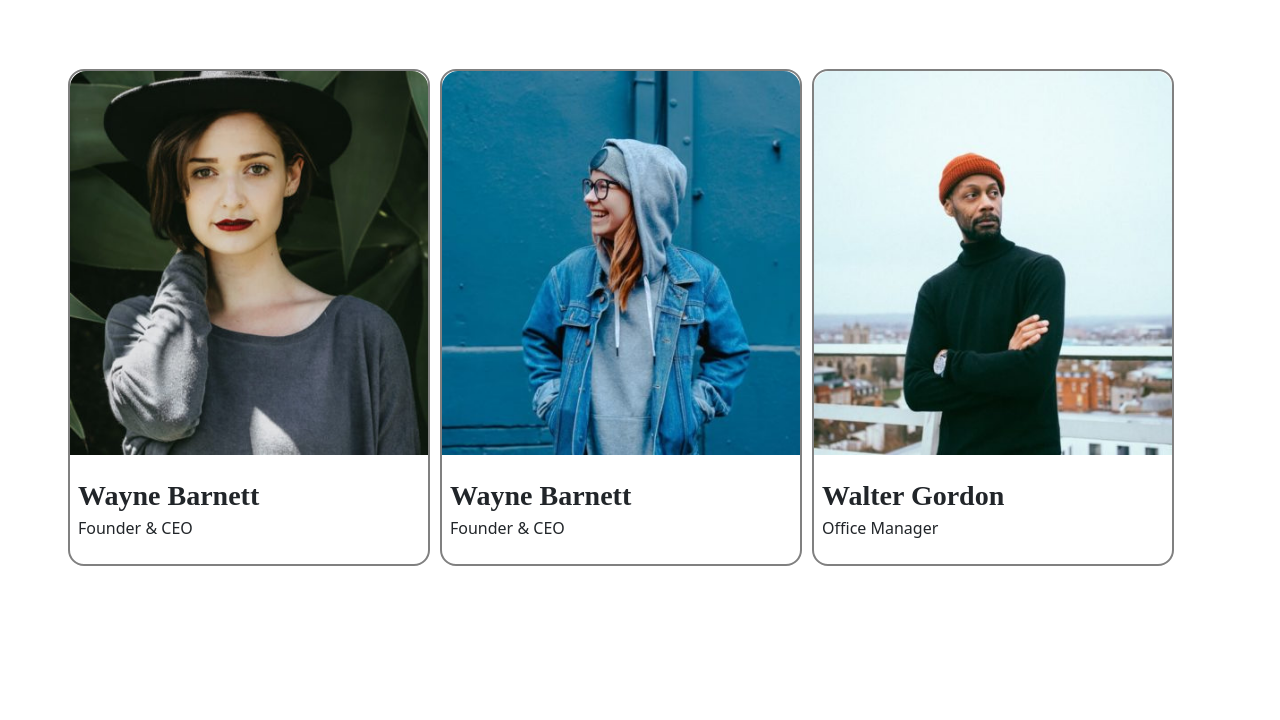
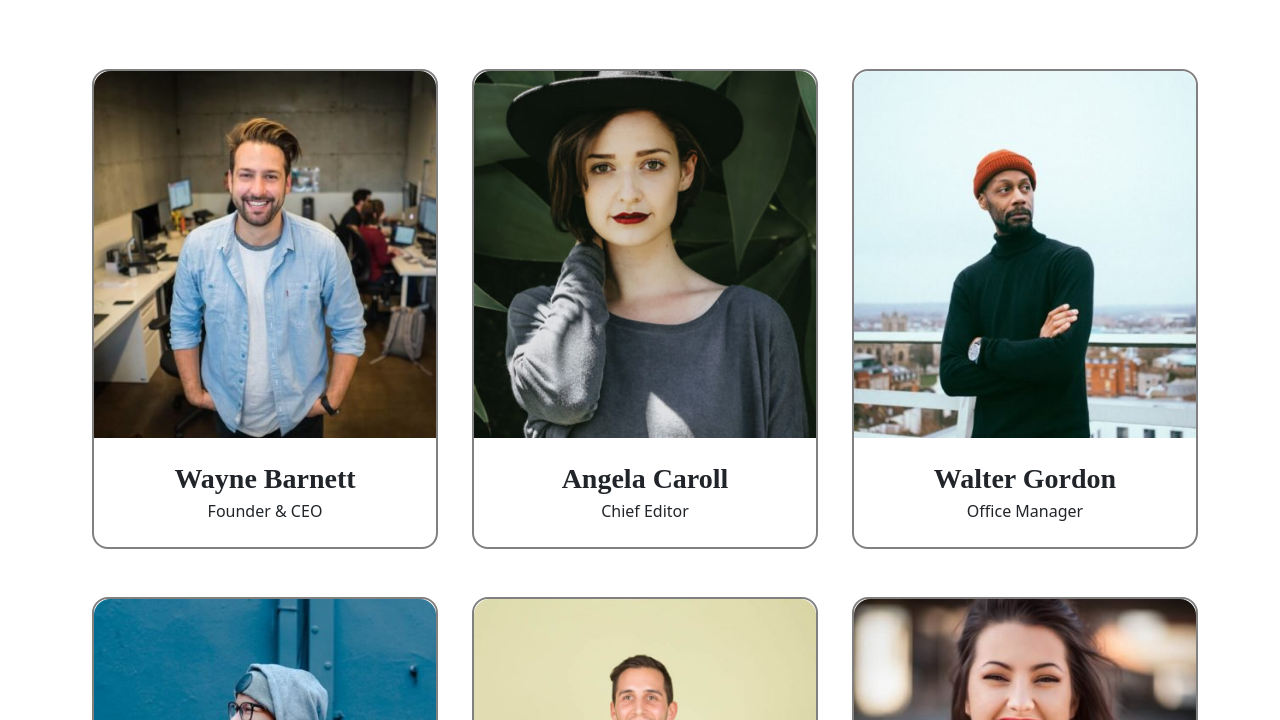
Before and after one commit to Soniamy/js-our-team, a plain HTML site: page src/index.html in a window 1280 px wide. Shown: the part 80-800 px from the top of the page. Drawn offline with nearby package versions, Linux system fonts and the light colour scheme.

Commit message:
fine BONUS

```diff
--- a/src/index.html
+++ b/src/index.html
@@ -30,45 +30,6 @@
         <section class="cards">
             <div class="container">
                 <div class="row text-center" id="cards-container"></div>
-                <div class="col-4 mb-5">
-                    <article class="my_card">
-                        <img
-                            class="img-fluid card-image mb-3"
-                            src="assets/images/angela-caroll-chief-editor.jpg"
-                            alt="${element.name}'s picture"
-                        />
-                        <div class="card-description p-2">
-                            <h3 class="card-name mb-1">Wayne Barnett</h3>
-                            <p class="card-role mb-3">Founder & CEO</p>
-                        </div>
-                    </article>
-                </div>
-                <div class="col-4 mb-5">
-                    <article class="my_card">
-                        <img
-                            class="img-fluid card-image mb-3"
-                            src="assets/images/angela-lopez-social-media-manager.jpg"
-                            alt="${element.name}'s picture"
-                        />
-                        <div class="card-description p-2">
-                            <h3 class="card-name mb-1">Wayne Barnett</h3>
-                            <p class="card-role mb-3">Founder & CEO</p>
-                        </div>
-                    </article>
-                </div>
-                <div class="col-4 mb-5">
-                    <article class="my_card">
-                        <img
-                            class="img-fluid card-image mb-3"
-                            src="assets/images/walter-gordon-office-manager.jpg"
-                            alt="${element.name}'s picture"
-                        />
-                        <div class="card-description p-2">
-                            <h3 class="card-name mb-1">Walter Gordon</h3>
-                            <p class="card-role mb-3">Office Manager</p>
-                        </div>
-                    </article>
-                </div>
             </div>
         </section>
         <script type="text/javascript" src="js/main.js"></script>
--- a/src/js/main.js
+++ b/src/js/main.js
@@ -32,11 +32,13 @@
         image: 'barbara-ramos-graphic-designer.jpg',
     },
 ];
+
 // MILESTONE 1:
 // Stampare su console, per ogni membro del team, le informazioni di nome, ruolo e la stringa della foto
 //for (let i = 0; i < teamList.length; i++) {
 //console.log(teamList[i]);
 //}
+
 // MILESTONE 2:
 //Stampare le stesse informazioni su DOM sottoforma di stringhe
 //const cardsContainer = document.getElementById('cards-container');
@@ -45,3 +47,23 @@
 //    cardsContainer.innerHTML += teamList[i].role;
 //    cardsContainer.innerHTML += teamList[i].image;
 //}
+
+//BONUS
+const cardsContainer = document.getElementById('cards-container');
+for (i = 0; i < teamList.length; i++) {
+    const card = teamList[i];
+    cardsContainer.innerHTML += `
+    <div class="col-4 mb-5">
+        <article class="my_card">
+            <img class="img-fluid card-image mb-3" src="assets/images/${card.image}" alt="${card.name}'s picture">
+            <div class="card-description p-2">
+                <h3 class='card-name mb-1'>
+                    ${card.name}
+                </h3>
+                <p class='card-role mb-3'>
+                    ${card.role}
+                </p>
+            </div>
+        </article>
+    </div>`;
+}
```
